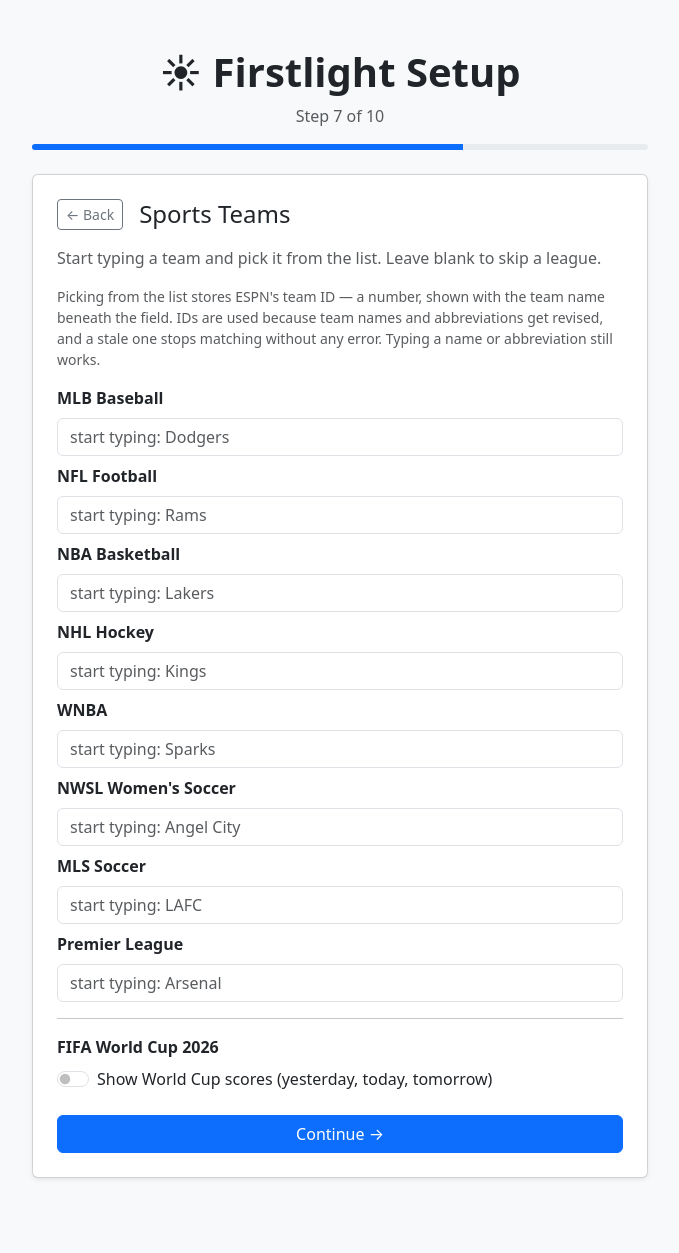
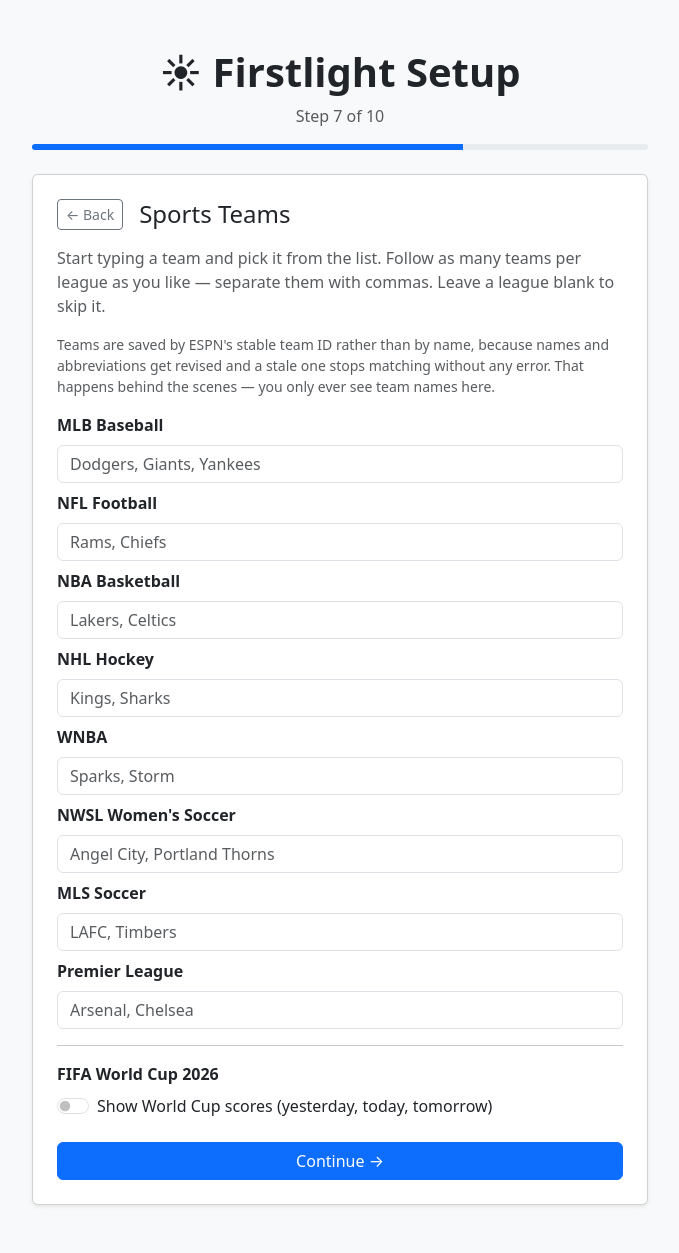
Before and after one commit to cruftbox/firstlight, a Flask app: page /setup/7 in a window 1280 px wide. Shown: the whole page, without its empty margins (300-979 px from the left). Before the commit the page ends 1179 px from the top, so only its background shows below. Run offline with Flask 3, Linux system fonts and the light colour scheme.

Commit message:
fix: show team names in the picker, keep ids in a hidden field
Storing ids made the field unreadable: it rendered "21422" with the team name
demoted to a caption underneath. The number was the prominent element and the
name an afterthought, which is backwards.

The visible field now holds names and a hidden field carries the ids. You see
"Dodgers, Giants"; the form submits "19, 26". The hidden field is rendered
pre-filled by the server, so a submit with JavaScript disabled round-trips the
existing configuration instead of wiping it. An entry that resolves to nothing
is called out in red rather than being accepted silently.

Also restores the multi-team examples in the placeholders. Following several
teams per league always worked — the config is a list and the field is comma
separated — but the previous copy used single-team placeholders and read as
though only one was allowed. The instructions now say so directly.

Adds tests/test_picker.js, which exercises this under node with a small DOM
shim: id-to-name rendering, name and abbreviation resolution, comma-separated
multi-team, appending from the dropdown, unrecognised pass-through, and an
id -> name -> id round trip. The picker has now had two defects that were
invisible to the Python suite and only appeared in a browser; this closes that
gap. It runs in the monthly workflow, needing neither network nor a browser.

Co-Authored-By: Claude Opus 5 <noreply@anthropic.com>

```diff
--- a/app/static/js/sports-autocomplete.js
+++ b/app/static/js/sports-autocomplete.js
@@ -224,12 +224,17 @@ const LEAGUE_TEAMS = {
 
 document.addEventListener('DOMContentLoaded', function () {
   Object.keys(LEAGUE_TEAMS).forEach(function (league) {
-    const input = document.querySelector('input[name="' + league + '"]');
-    if (input) setupAutocomplete(input, LEAGUE_TEAMS[league]);
+    // The visible field shows team names; the hidden field carries the ids
+    // that actually get saved. The hidden field is what the form submits, and
+    // the server renders it pre-filled, so with JavaScript off the existing
+    // configuration round-trips untouched rather than being wiped.
+    const visible = document.querySelector('input[data-league="' + league + '"]');
+    const hidden = document.querySelector('input[type="hidden"][name="' + league + '"]');
+    if (visible && hidden) setupAutocomplete(visible, hidden, LEAGUE_TEAMS[league]);
   });
 });
 
-function setupAutocomplete(input, teams) {
+function setupAutocomplete(input, hidden, teams) {
   const dropdown = document.createElement('ul');
   dropdown.className = 'list-group position-absolute w-100 shadow-sm';
   dropdown.style.cssText = 'z-index:1000;max-height:200px;overflow-y:auto;display:none;';
@@ -240,15 +245,47 @@ function setupAutocomplete(input, teams) {
   wrapper.appendChild(input);
   wrapper.appendChild(dropdown);
 
+  const note = document.createElement('div');
+  note.className = 'form-text small text-danger';
+  wrapper.parentNode.insertBefore(note, wrapper.nextSibling);
+
+  function find(value) {
+    const key = String(value).trim().toLowerCase();
+    return teams.find(t => t.id === String(value).trim() ||
+                           t.abbr.toLowerCase() === key ||
+                           t.name.toLowerCase() === key);
+  }
+
+  function tokens(value) {
+    return value.split(',').map(s => s.trim()).filter(Boolean);
+  }
+
+  /** Visible names -> hidden ids. Anything unrecognised passes through
+   *  verbatim, so a hand-typed team the provider can still resolve is not
+   *  silently dropped — it is only flagged. */
+  function sync() {
+    const unknown = [];
+    const ids = tokens(input.value).map(function (entry) {
+      const hit = find(entry);
+      if (!hit) { unknown.push(entry); return entry; }
+      return hit.id;
+    });
+    hidden.value = ids.join(', ');
+    note.textContent = unknown.length
+      ? 'Not recognized: ' + unknown.join(', ')
+      : '';
+  }
+
   input.addEventListener('input', function () {
     const val = this.value;
     const lastComma = val.lastIndexOf(',');
     const token = (lastComma >= 0 ? val.slice(lastComma + 1) : val).trim().toLowerCase();
 
+    sync();
+
     if (!token) { dropdown.style.display = 'none'; return; }
 
-    // Substring rather than prefix: "city" should find Man City, and once the
-    // field holds ids the user has no other way to search.
+    // Substring rather than prefix, so "city" finds Man City.
     const matches = teams.filter(function (t) {
       return t.abbr.toLowerCase().includes(token) ||
              t.name.toLowerCase().includes(token);
@@ -264,14 +301,11 @@ function setupAutocomplete(input, teams) {
       li.textContent = t.abbr + ' — ' + t.name;
       li.addEventListener('mousedown', function (e) {
         e.preventDefault();
-        // Write the ESPN team id, not the abbreviation. Abbreviations are
-        // display labels ESPN revises (ACFC -> LA), and a stale one silently
-        // matches nothing. The id never changes.
         const prefix = lastComma >= 0 ? val.slice(0, lastComma + 1) + ' ' : '';
-        input.value = prefix + t.id;
+        input.value = prefix + t.name;
         dropdown.style.display = 'none';
         input.focus();
-        describe();
+        sync();
       });
       dropdown.appendChild(li);
     });
@@ -282,26 +316,12 @@ function setupAutocomplete(input, teams) {
     setTimeout(function () { dropdown.style.display = 'none'; }, 150);
   });
 
-  // The field stores ids, which are unreadable on their own. Echo the team
-  // names underneath so the saved value is still verifiable at a glance, and
-  // so an entry that resolves to nothing is visible rather than silent.
-  const hint = document.createElement('div');
-  hint.className = 'form-text small';
-  wrapper.parentNode.insertBefore(hint, wrapper.nextSibling);
-
-  function describe() {
-    const entries = input.value.split(',').map(s => s.trim()).filter(Boolean);
-    if (!entries.length) { hint.textContent = ''; return; }
-    const labels = entries.map(function (entry) {
-      const key = entry.toLowerCase();
-      const hit = teams.find(t => t.id === entry ||
-                                  t.abbr.toLowerCase() === key ||
-                                  t.name.toLowerCase() === key);
-      return hit ? hit.name : entry + ' (unrecognized)';
-    });
-    hint.textContent = labels.join(', ');
-  }
-
-  input.addEventListener('input', describe);
-  describe();
+  // Populate the visible field from the saved ids on load.
+  input.value = tokens(hidden.value)
+    .map(function (entry) {
+      const hit = find(entry);
+      return hit ? hit.name : entry;
+    })
+    .join(', ');
+  sync();
 }
--- a/app/templates/setup/step7_sports.html
+++ b/app/templates/setup/step7_sports.html
@@ -3,28 +3,32 @@
 {% block progress_pct %}70{% endblock %}
 {% block step_title %}Sports Teams{% endblock %}
 {% block content %}
-<p class="text-muted">Start typing a team and pick it from the list. Leave blank to skip a league.</p>
-<p class="text-muted small">Picking from the list stores ESPN's team ID — a number, shown with the team
-  name beneath the field. IDs are used because team names and abbreviations get
-  revised, and a stale one stops matching without any error. Typing a name or
-  abbreviation still works.</p>
+<p class="text-muted">Start typing a team and pick it from the list. Follow as many teams per league as
+  you like — separate them with commas. Leave a league blank to skip it.</p>
+<p class="text-muted small">Teams are saved by ESPN's stable team ID rather than by name, because names and
+  abbreviations get revised and a stale one stops matching without any error.
+  That happens behind the scenes — you only ever see team names here.</p>
 <form method="POST">
   {% set leagues = [
-    ("mlb", "MLB Baseball", "start typing: Dodgers"),
-    ("nfl", "NFL Football", "start typing: Rams"),
-    ("nba", "NBA Basketball", "start typing: Lakers"),
-    ("nhl", "NHL Hockey", "start typing: Kings"),
-    ("wnba", "WNBA", "start typing: Sparks"),
-    ("nwsl", "NWSL Women's Soccer", "start typing: Angel City"),
-    ("mls", "MLS Soccer", "start typing: LAFC"),
-    ("premier_league", "Premier League", "start typing: Arsenal"),
+    ("mlb", "MLB Baseball", "Dodgers, Giants, Yankees"),
+    ("nfl", "NFL Football", "Rams, Chiefs"),
+    ("nba", "NBA Basketball", "Lakers, Celtics"),
+    ("nhl", "NHL Hockey", "Kings, Sharks"),
+    ("wnba", "WNBA", "Sparks, Storm"),
+    ("nwsl", "NWSL Women's Soccer", "Angel City, Portland Thorns"),
+    ("mls", "MLS Soccer", "LAFC, Timbers"),
+    ("premier_league", "Premier League", "Arsenal, Chelsea"),
   ] %}
   {% for key, label, placeholder in leagues %}
   <div class="mb-2">
     <label class="form-label fw-semibold">{{ label }}</label>
-    <input type="text" name="{{ key }}" class="form-control"
-           placeholder="{{ placeholder }}"
+    {# Visible field shows names and is never submitted; the hidden field
+       carries the ids. Rendered pre-filled so the config survives a submit
+       with JavaScript disabled. #}
+    <input type="text" data-league="{{ key }}" class="form-control"
+           placeholder="{{ placeholder }}" autocomplete="off"
            value="{{ config.sports[key] | join(', ') }}">
+    <input type="hidden" name="{{ key }}" value="{{ config.sports[key] | join(', ') }}">
   </div>
   {% endfor %}
   <hr class="my-3">
```
Also changed, not shown: tests/test_picker.js (added, +130 -0 lines), .github/workflows/team-lists.yml.
